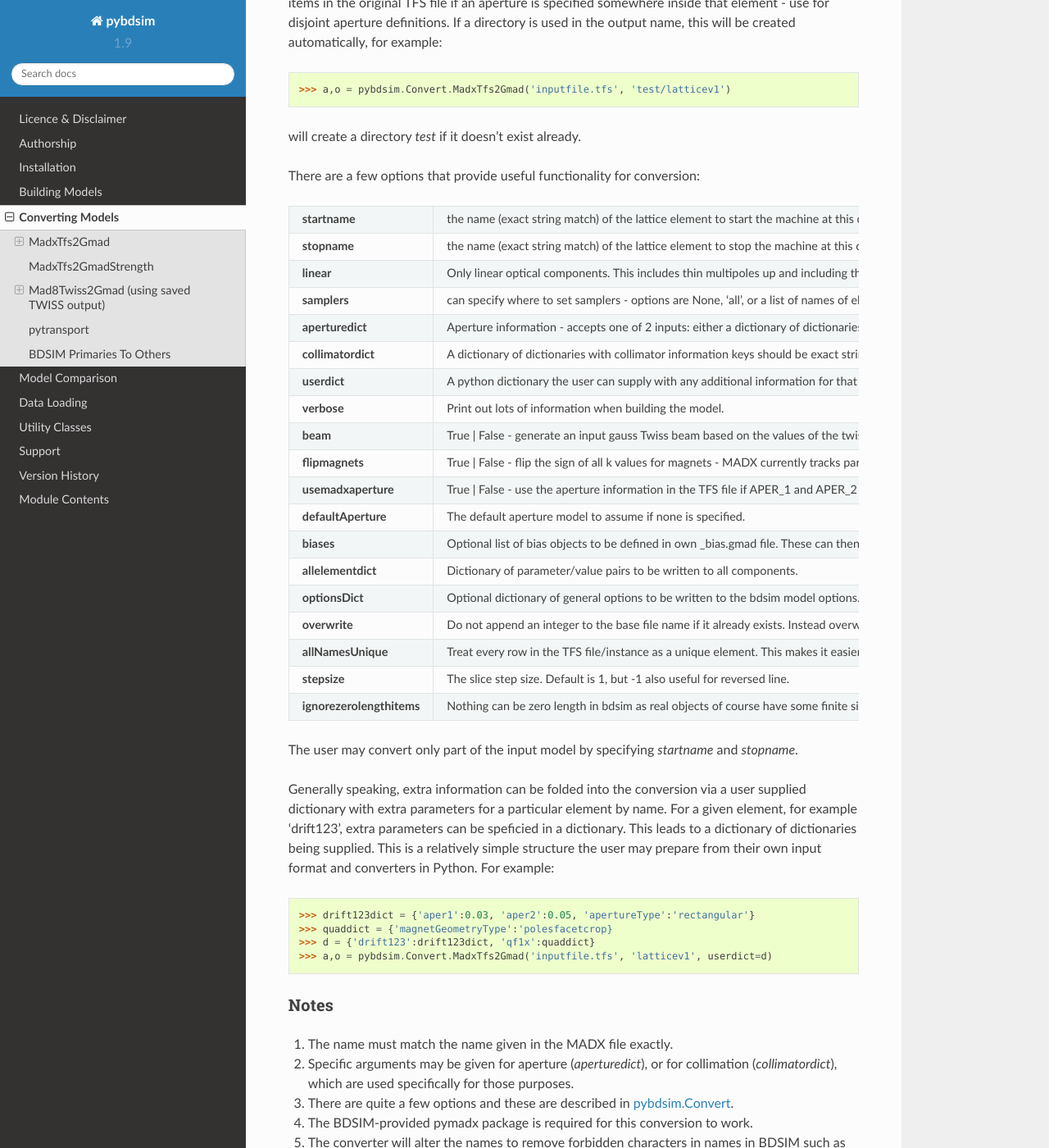
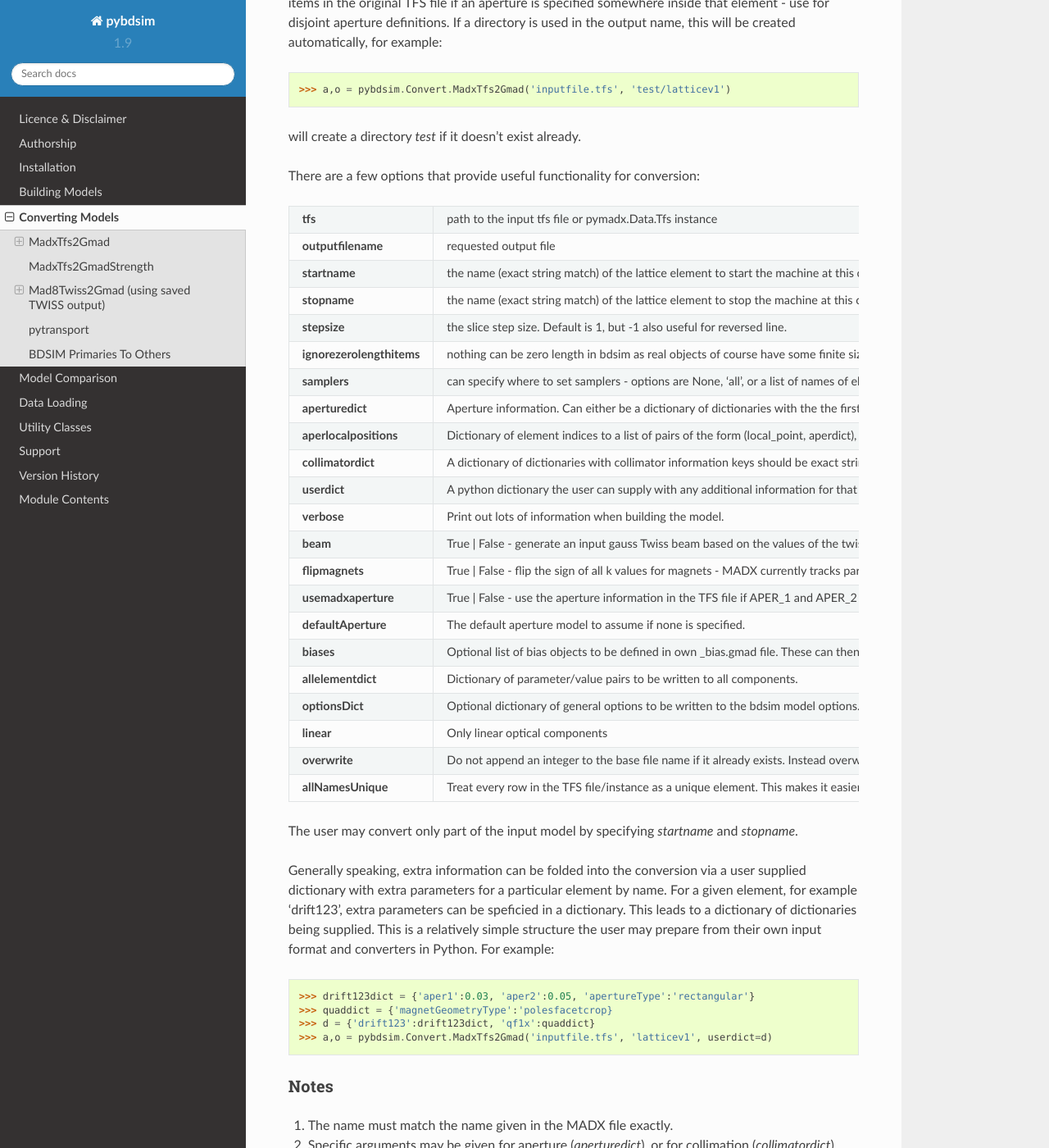
Before and after one commit to bdsim-collaboration/pybdsim, a Sphinx documentation site: the page built from docs/source/convert.rst, in a window 1280 px wide and 1400 px high, scrolled down 1483 px. Shown: the whole window at 82% size. Built offline with Sphinx 7.4.7 and the Read the Docs theme 2.0.0, drawn with Linux system fonts in a browser that asks for light colours.

Commit message:
Update table in manual.

```diff
--- a/docs/source/convert.rst
+++ b/docs/source/convert.rst
@@ -78,6 +78,10 @@ There are a few options that provide useful functionality for conversion:
 .. tabularcolumns:: |p{5cm}|p{10cm}|
 
 +-------------------------------+-------------------------------------------------------------------+
+| **tfs**                       | path to the input tfs file or pymadx.Data.Tfs instance            |
++-------------------------------+-------------------------------------------------------------------+
+| **outputfilename**            | requested output file                                             |
++-------------------------------+-------------------------------------------------------------------+
 | **startname**                 | the name (exact string match) of the lattice element to start the |
 |                               | machine at this can also be an integer index of the element       |
 |                               | sequence number in madx tfs.                                      |
@@ -86,9 +90,13 @@ There are a few options that provide useful functionality for conversion:
 |                               | machine at this can also be an integer index of the element       |
 |                               | sequence number in madx tfs.                                      |
 +-------------------------------+-------------------------------------------------------------------+
-| **linear**                    | Only linear optical components. This includes thin multipoles up  |
-|                               | and including the k1 component. Nonlinear elements are set to     |
-|                               | strength 0, but still converted. i.e. k2=0 for a sextupole.       |
+| **stepsize**                  | the slice step size. Default is 1, but -1 also useful for         |
+|                               | reversed line.                                                    |
++-------------------------------+-------------------------------------------------------------------+
+| **ignorezerolengthitems**     | nothing can be zero length in bdsim as real objects of course     |
+|                               | have some finite size.  Markers, etc are acceptable but for large |
+|                               | lattices this can slow things down. True allows to ignore these   |
+|                               | altogether, which doesn't affect the length of the machine.       |
 +-------------------------------+-------------------------------------------------------------------+
 | **samplers**                  | can specify where to set samplers - options are None, 'all', or a |
 |                               | list of names of elements (normal python list of strings). Note   |
@@ -97,9 +105,16 @@ There are a few options that provide useful functionality for conversion:
 |                               | file - you can comment out the include to therefore exclude all   |
 |                               | samplers and retain the samplers file.                            |
 +-------------------------------+-------------------------------------------------------------------+
-| **aperturedict**              | Aperture information - accepts one of 2 inputs: either a          |
-|                               | dictionary of dictionaries {exactName : {param : value} }, or a   |
-|                               | pymadx.Aperture instance.                                         |
+| **aperturedict**              | Aperture information. Can either be a dictionary of dictionaries  |
+|                               | with the the first key the exact name of the element and the      |
+|                               | daughter dictionary containing the relevant bdsim parameters as   |
+|                               | keys (must be valid bdsim syntax). Alternatively, this can be a   |
+|                               | pymadx.Aperture instance that will be queried.                    |
++-------------------------------+-------------------------------------------------------------------+
+| **aperlocalpositions**        | Dictionary of element indices to a list of pairs of the form      |
+|                               | (local_point, aperdict), for example                              |
+|                               | (0.1, {"APER1": "CIRCULAR", "APER1": 0.4}).                       |
+|                               | This kwarg is mutually exclusive with "aperturedict".             |
 +-------------------------------+-------------------------------------------------------------------+
 | **collimatordict**            | A dictionary of dictionaries with collimator information keys     |
 |                               | should be exact string match of element name in tfs file value    |
@@ -132,7 +147,8 @@ There are a few options that provide useful functionality for conversion:
 +-------------------------------+-------------------------------------------------------------------+
 | **usemadxaperture**           | True \| False - use the aperture information in the TFS file if   |
 |                               | APER_1 and APER_2 columns exist.  Will only set if they're        |
-|                               | non-zero.                                                         |
+|                               | non-zero.  Supercedes kwargs `aperturedict` and                   |
+|                               | `aperlocalpositions`.                                             |
 +-------------------------------+-------------------------------------------------------------------+
 | **defaultAperture**           | The default aperture model to assume if none is specified.        |
 +-------------------------------+-------------------------------------------------------------------+
@@ -153,14 +171,6 @@ There are a few options that provide useful functionality for conversion:
 |                               | This makes it easier to edit individual components as they are    |
 |                               | guaranteed to appear only once in the entire resulting GMAD       |
 |                               | lattice.                                                          |
-+-------------------------------+-------------------------------------------------------------------+
-| **stepsize**                  | The slice step size. Default is 1, but -1 also useful for         |
-|                               | reversed line.                                                    |
-+-------------------------------+-------------------------------------------------------------------+
-| **ignorezerolengthitems**     | Nothing can be zero length in bdsim as real objects of course     |
-|                               | have some finite size.  Markers, etc are acceptable but for large |
-|                               | lattices this can slow things down. True allows to ignore these   |
-|                               | altogether, which doesn't affect the length of the machine.       |
 +-------------------------------+-------------------------------------------------------------------+
 
 
```
Also changed, not shown: other parts of docs/source/convert.rst (+2 -0 lines).
